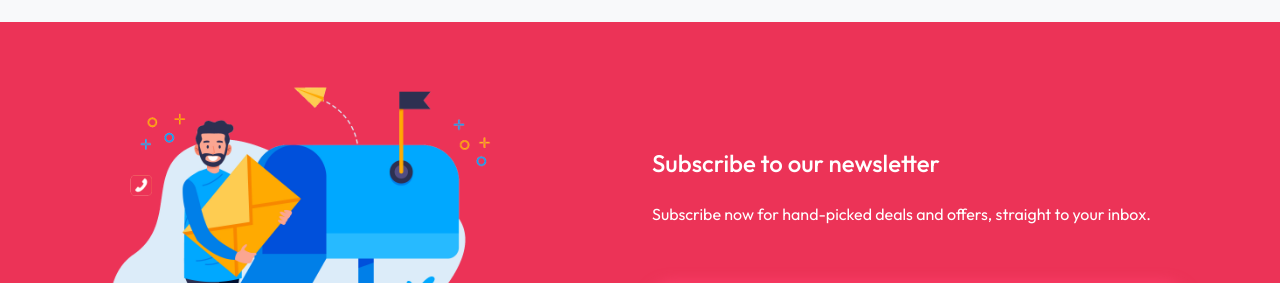
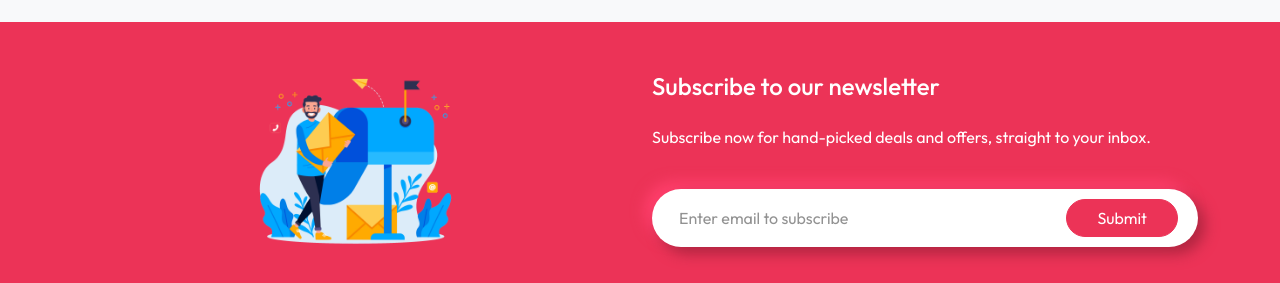
Before and after one commit to pravinpixel/golisodastore, a React (Create React App) app in the folder golisoda_react/: page / in a window 1280 px wide. Shown: the part 517-800 px from the top of the page. Built offline with nearby package versions, Linux system fonts and the light colour scheme; no server answers.

Commit message:
design change

```diff
--- a/golisoda_react/src/components/Newsletter/NewsLetter.jsx
+++ b/golisoda_react/src/components/Newsletter/NewsLetter.jsx
@@ -14,12 +14,12 @@ function NewsLetterComponent() {
     <div className="bg-primary-bg">
       <div className="container py-5">
         <Row className='align-items-center'>
-          <Col md={6}>
-            <img src={newsImg} style={{ width: "80%" }} alt="" />
+          <Col md={6} className='text-center'>
+            <img src={newsImg} style={{ width: "40%" }} alt="" />
           </Col>
           <Col md={6}>
             <h4 className='text-white pb-3'>Subscribe to our newsletter</h4>
-            <p className='text-white pb-5'>Subscribe now for hand-picked deals and offers, straight to your inbox.</p>
+            <p className='text-white pb-4'>Subscribe now for hand-picked deals and offers, straight to your inbox.</p>
             <Form onSubmit={handleSubmit(newsLetterSubmit)}>
               <div className='newLetterCtr'>
                 <div className="hstack gap-3">
```
